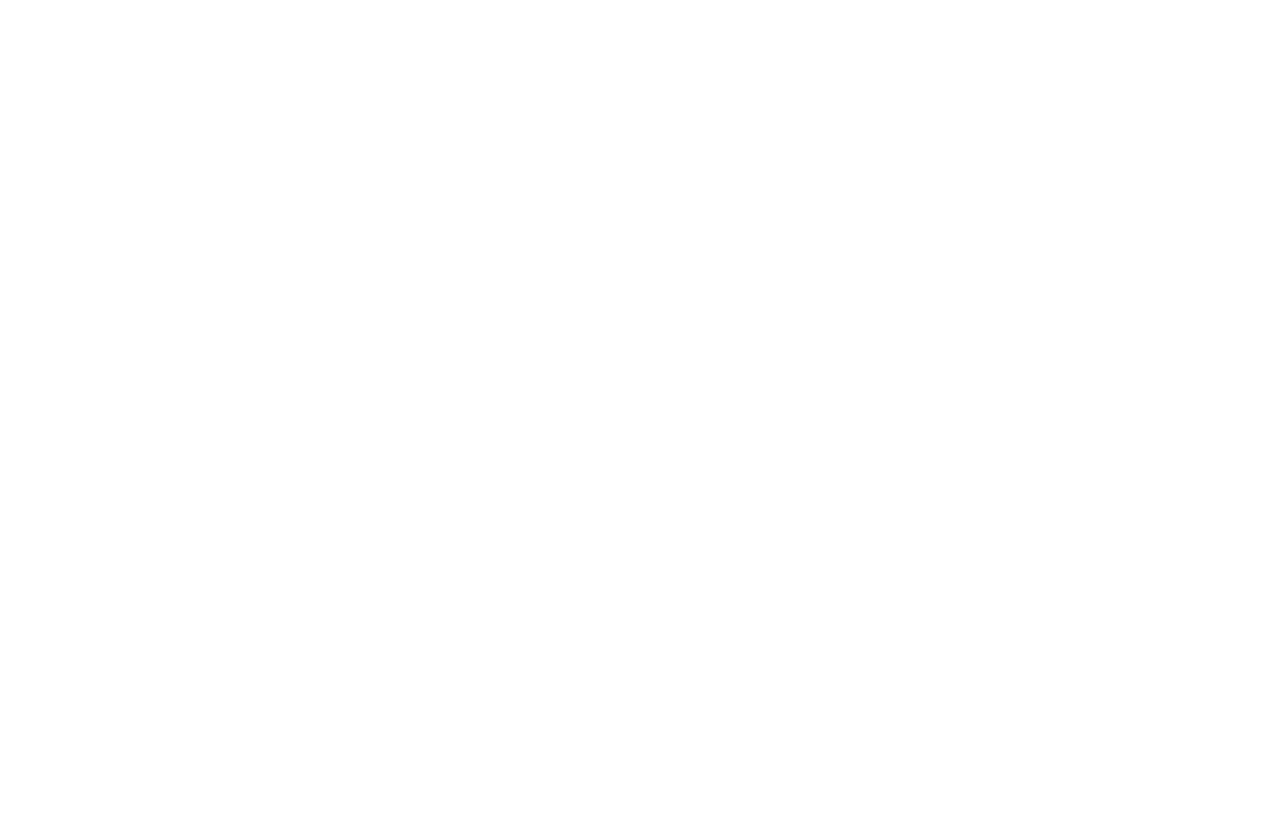
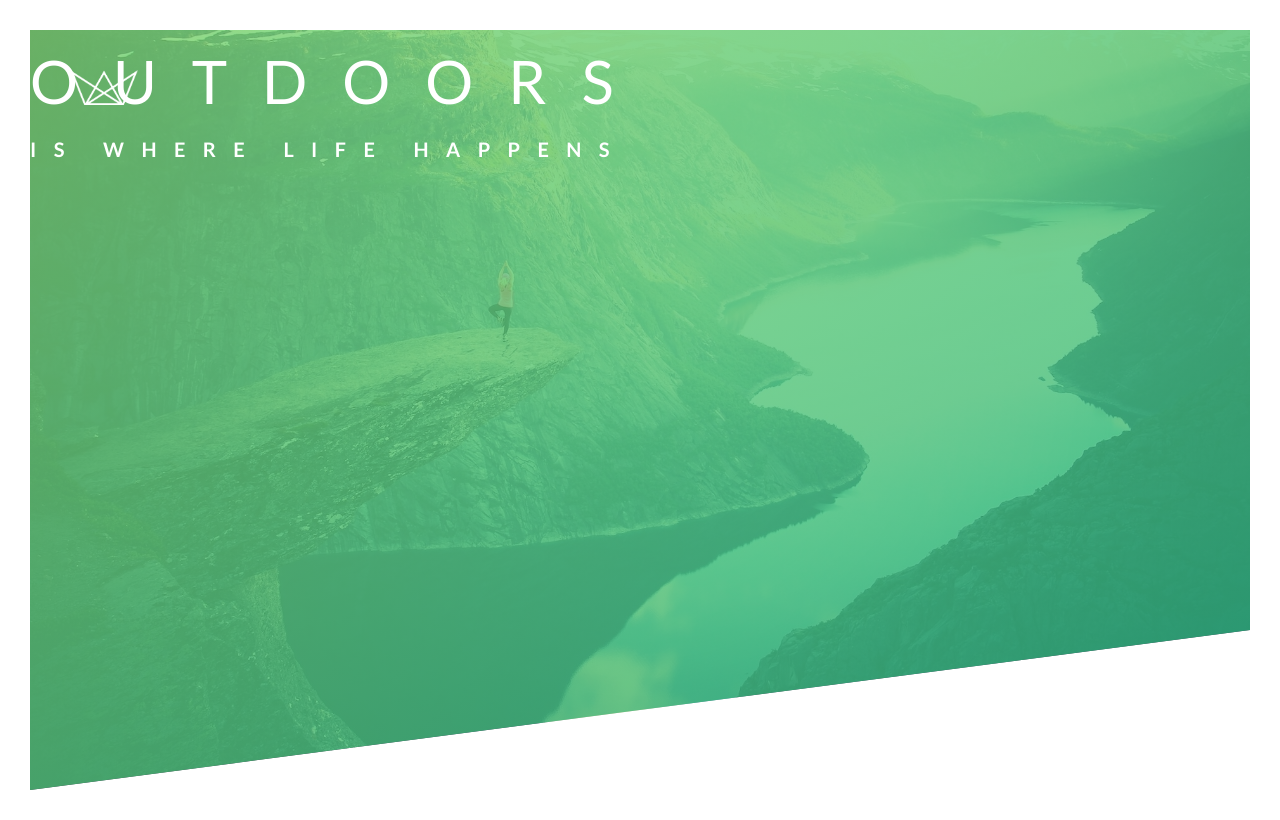
Before and after one commit to Frank-Bae/css, a plain HTML site: page Natours/starter/index.html in a window 1280 px wide. Drawn offline with Linux system fonts and the light colour scheme; files that its build step writes are made by us from their sources.

Commit message:
finished heasder part two

```diff
--- a/Natours/starter/css/style.css
+++ b/Natours/starter/css/style.css
@@ -6,3 +6,61 @@ Medium green: #55c57a
 Dark green: #28b485
 
 */
+
+* {
+  margin: 0;
+  padding: 0;
+  box-sizing: border-box;
+}
+
+body {
+  font-family: "Lato", sans-serif;
+  font-weight: 400;
+  font-size: 16px;
+  line-height: 1.7;
+  color: #777;
+  padding: 30px;
+}
+
+.header {
+  height: 95vh;
+  background-image: linear-gradient(
+    to right bottom,
+    rgba(126, 213, 111, 0.8),
+    rgba(40, 180, 131, 0.8)),
+      url(../img/hero.jpg);
+  background-size: cover;
+  background-position: top;
+  position: relative;
+
+  clip-path: polygon(0 0, 100% 0, 100% 75vh, 0 100%);
+}
+
+.logo-box {
+  position: absolute;
+  top: 40px;
+  left: 40px;
+}
+
+.logo {
+  height: 35px;
+}
+
+.heading-primary {
+  color: #ffffff;
+  text-transform: uppercase;
+}
+
+.heading-primary-main {
+  display: block;
+  font-size: 60px;
+  font-weight: 400;
+  letter-spacing: 35px;
+}
+
+.heading-primary-sub {
+  display: block;
+  font-size: 20px;
+  font-weight: 700;
+  letter-spacing: 17.4px;
+}
--- a/Natours/starter/index.html
+++ b/Natours/starter/index.html
@@ -13,6 +13,18 @@
     <title>Natours | Exciting tours for adventurous people</title>
   </head>
   <body>
+    <header class="header">
+      <div class="logo-box">
+        <img src="img/logo-white.png" alt="logo" class="logo">
+      </div>
+
+      <div class="text-box"></div>
+      <h1 class="heading-primary">
+        <span class="heading-primary-main">Outdoors</span>
+        <span class="heading-primary-sub">is where life happens</span>
+      </h1>
+
+    </header>
 
 
   </body>
```
Lines whose indentation alone changed are shown as unchanged.
